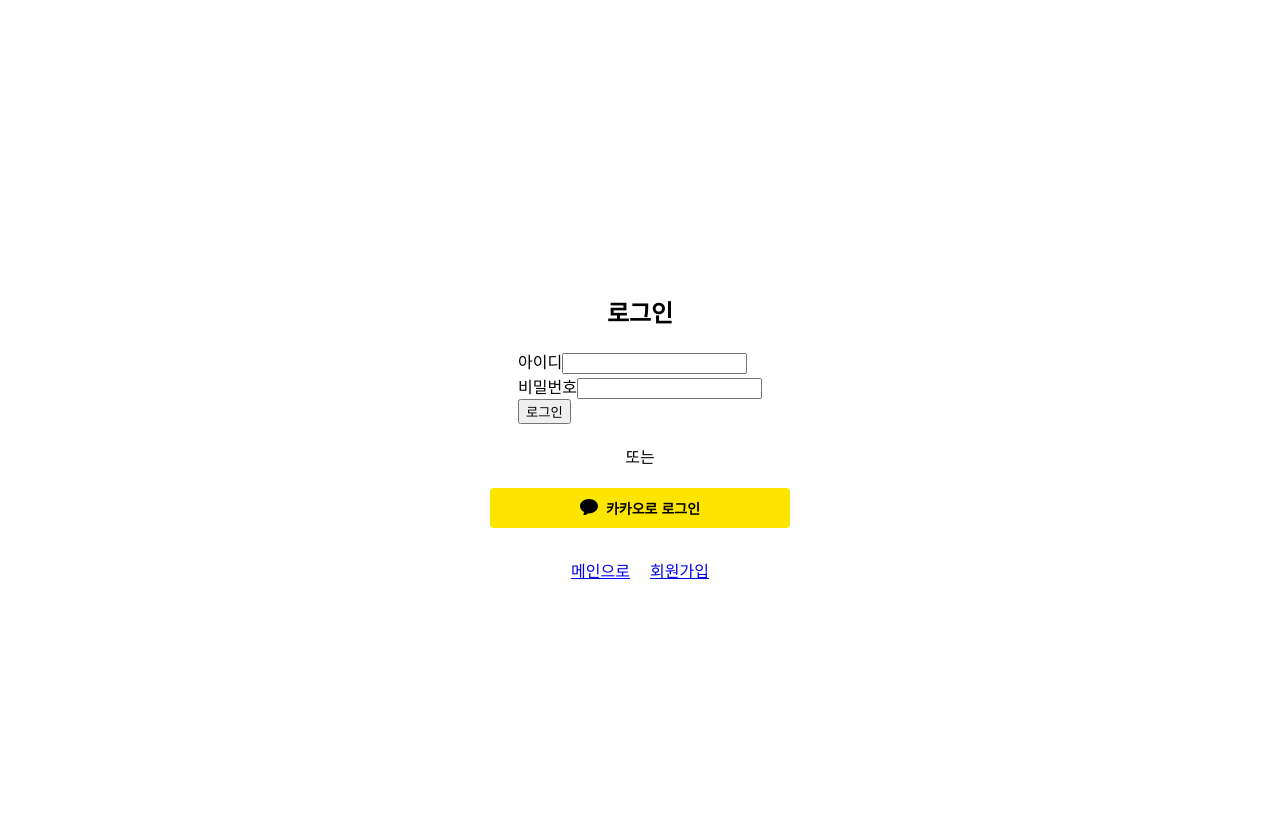
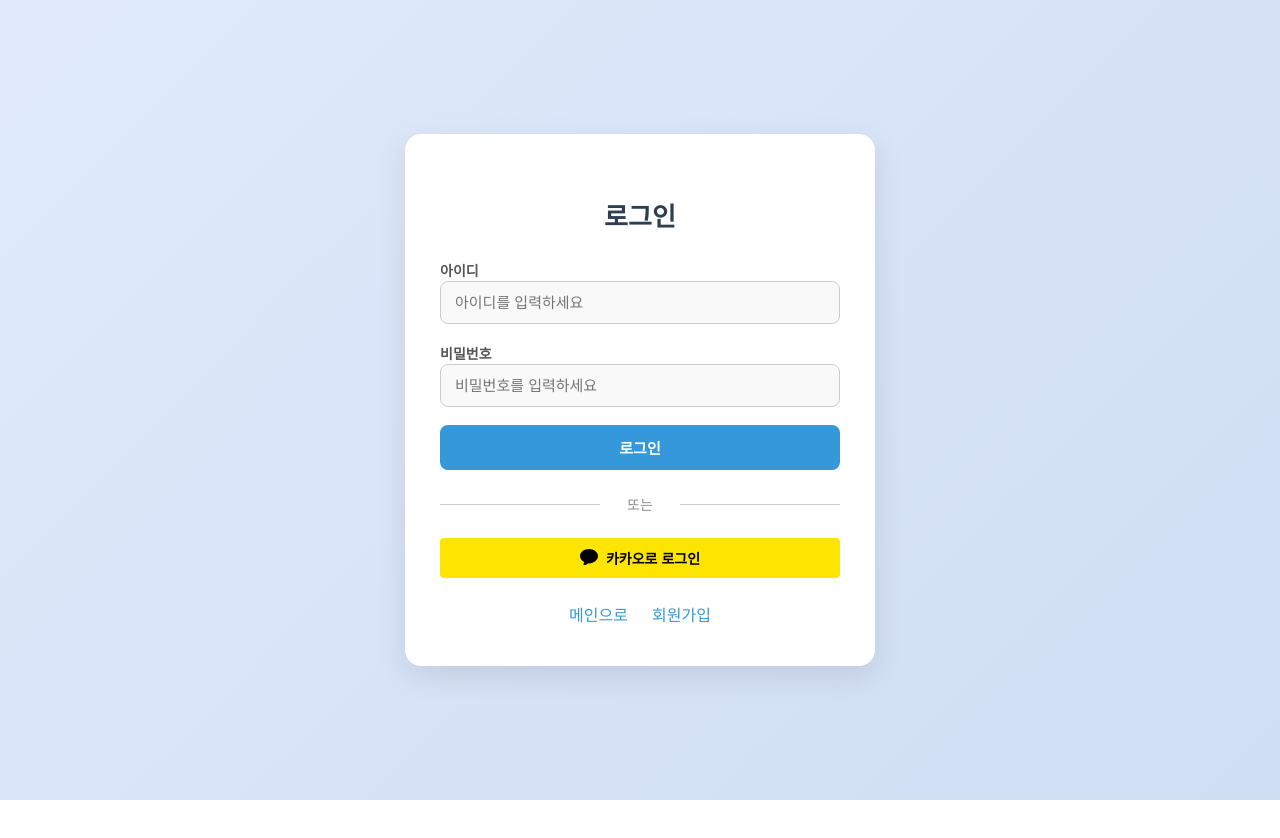
Before and after one commit to jitae1214/TDC, a React (Create React App) app in the folder front/: page /login in a window 1280 px wide. Shown: the top 838 px of the page. After the commit the page ends 800 px from the top, so only its background shows below. Built offline with nearby package versions, Linux system fonts and the light colour scheme.

Commit message:
로그인페이지 FSD아키텍쳐 적용 (한 60%..?) css 추가

```diff
--- a/front/src/components/KakaoLoginButton.tsx
+++ b/front/src/components/KakaoLoginButton.tsx
@@ -33,7 +33,6 @@ const KakaoLoginButton: React.FC<KakaoLoginButtonProps> = ({
         justifyContent: 'center',
         fontSize: '14px',
         width: '100%',
-        maxWidth: '300px',
       }}
     >
       {/* 카카오 아이콘 */}
--- /dev/null
+++ b/front/src/pages/login/api/index.ts
@@ -0,0 +1,24 @@
+// 이거 FSD 아키텍쳐 분리 해야 하는데 일단은 로그인만 먼저 분리
+import apiClient, {setAuthToken} from "../../../api/apiClient";
+import {LoginRequest, LoginResponse, setUsername} from "../model";
+
+const loginApi = async (loginData: LoginRequest): Promise<LoginResponse> => {
+    try {
+        const response = await apiClient.post<LoginResponse>("/auth/login", loginData);
+        if (response.data.success && response.data.token) {
+            setAuthToken(response.data.token); // JWT 토큰 저장
+            setUsername(response.data.username || ''); // 사용자 이름 저장
+            console.log("로그인 성공");
+            console.log(response.data);
+        }
+        return response.data;
+    } catch (error) {
+        console.error("로그인 API 오류:", error);
+        return {
+            success: false,
+            message: "서버 연결 중 오류가 발생했습니다.",
+        };
+    }
+};
+
+export default loginApi;
--- /dev/null
+++ b/front/src/pages/login/model/index.ts
@@ -0,0 +1,49 @@
+// 로그인 요청 인터페이스
+export interface LoginRequest {
+    username: string;
+    password: string;
+}
+
+// 로그인 응답 인터페이스
+export interface LoginResponse {
+    success: boolean;
+    message: string;
+    token?: string;
+    username?: string;
+}
+
+const AUTH_USERNAME_KEY = 'username';
+
+// 사용자 이름 관리 함수
+// seUsername , getUsername는 백엔드에서 받은 사용자 이름을
+// 로컬스토리지에 저장하고 관리하는 헬퍼 함수
+export const setUsername = (username: string): void => {
+    localStorage.setItem(AUTH_USERNAME_KEY, username);
+};
+
+// 토큰 저장 관련 상수
+const AUTH_TOKEN_KEY = 'token';
+// API 클라이언트 확장 기능들
+//토큰 저장 함수
+export const setAuthToken = (token: string | null): void => {
+    if (token) { // 토큰이 있으면 로컬스토리지에 저장
+        localStorage.setItem(AUTH_TOKEN_KEY, token);
+    } else {
+        localStorage.removeItem(AUTH_TOKEN_KEY);
+    }
+};
+
+
+// // 이거는 어디에 옮기지...
+// import axios from 'axios';
+// import type { AxiosInstance, InternalAxiosRequestConfig, AxiosResponse, AxiosError } from 'axios';
+// // API 기본 URL 설정
+// const BASE_URL = 'http://localhost:8080/api';
+// // axios 인스턴스 생성
+// const apiClient: AxiosInstance = axios.create({
+//     baseURL: BASE_URL,
+//     headers: {
+//         'Content-Type': 'application/json',
+//     },
+//     timeout: 10000, // 요청 타임아웃: 10초
+// });
--- a/front/src/pages/login/ui/index.tsx
+++ b/front/src/pages/login/ui/index.tsx
@@ -1,7 +1,15 @@
 import React, { useState } from "react";
 import { Link, useNavigate } from "react-router-dom";
-import { login } from "../../../api/authService";
 import KakaoLoginButton from "../../../components/KakaoLoginButton";
+import loginApi from "../api";
+import "./styles.css";
+
+// 로그인 유효성 검사용
+const validateLogin = (username: string, password: string): string | null => {
+    if (!username.trim()) return "아이디를 입력하세요.";
+    if (!password) return "비밀번호를 입력하세요.";
+    return null;
+};
 
 const Login = () => {
     const navigate = useNavigate();
@@ -13,13 +21,9 @@ const Login = () => {
     const handleSubmit = async (e: React.FormEvent) => {
         e.preventDefault();
 
-        if (!username.trim()) {
-            setErrorMessage("아이디를 입력하세요.");
-            return;
-        }
-
-        if (!password) {
-            setErrorMessage("비밀번호를 입력하세요.");
+        const validationError = validateLogin(username, password);
+        if (validationError) {
+            setErrorMessage(validationError);
             return;
         }
 
@@ -27,7 +31,7 @@ const Login = () => {
             setIsLoading(true);
             setErrorMessage("");
 
-            const response = await login({ username, password });
+            const response = await loginApi({ username, password });
 
             if (response.success) {
                 navigate("/api-test");
@@ -43,51 +47,53 @@ const Login = () => {
     };
 
     return (
-        <div style={{
-            display: 'flex',
-            flexDirection: 'column',
-            justifyContent: 'center',
-            alignItems: 'center',
-            height: '100vh',
-            padding: '20px'
-        }}>
+        <div className="login-container">
+            <div className="login-card">
                 <h2>로그인</h2>
 
-            {errorMessage && <div style={{ color: 'red', marginBottom: '15px' }}>{errorMessage}</div>}
+                {errorMessage && (
+                    <div className="login-error">{errorMessage}</div>
+                )}
 
-            <form onSubmit={handleSubmit}>
+                <form onSubmit={handleSubmit} className="login-form">
                     <div>
-                    <label>아이디</label>
+                        <label htmlFor="username">아이디</label>
                         <input
+                            id="username"
                             type="text"
                             value={username}
                             onChange={(e) => setUsername(e.target.value)}
+                            placeholder="아이디를 입력하세요"
                         />
                     </div>
 
                     <div>
-                    <label>비밀번호</label>
+                        <label htmlFor="password">비밀번호</label>
                         <input
+                            id="password"
                             type="password"
                             value={password}
                             onChange={(e) => setPassword(e.target.value)}
+                            placeholder="비밀번호를 입력하세요"
                         />
                     </div>
 
-                <button type="submit" disabled={isLoading}>
+                    <button type="submit" className="login-button" disabled={isLoading}>
                         {isLoading ? "로그인 중..." : "로그인"}
                     </button>
                 </form>
 
-            <div style={{ margin: '20px 0' }}>또는</div>
+                <div className="login-divider">또는</div>
 
                 <KakaoLoginButton />
 
-            <div style={{ marginTop: '30px' }}>
-                <Link to="/main" style={{ marginRight: '20px' }}>메인으로</Link>
+                <div className="login-links">
+                    <Link to="/main">메인으로</Link>
                     <Link to="/signup">회원가입</Link>
                 </div>
             </div>
+        </div>
+
     );
 };
 
--- /dev/null
+++ b/front/src/pages/login/ui/styles.css
@@ -0,0 +1,173 @@
+/* 겉멋용 */
+:root {
+    --primary-color: #3498db;
+    --primary-hover: #2980b9;
+    --error-color: #e74c3c;
+    --error-background: #fdecea;
+    --background-gradient-start: #e0eafc;
+    --background-gradient-end: #cfdef3;
+    --card-background: #ffffff;
+    --input-background: #f9f9f9;
+    --input-focus-border: #3498db;
+    --divider-color: #ccc;
+    --text-color: #2c3e50;
+    --sub-text-color: #555;
+    --link-color: #3498db;
+    --link-hover-color: #1f6fb2;
+
+    --max-width: 400px;
+    --card-padding: 40px 35px;
+    --input-padding: 12px 14px;
+    --button-padding: 12px;
+    --gap: 18px;
+    --font-size: 15px;
+    --font-size-large: 16px;
+    --font-size-heading: 26px;
+    --font-size-small: 14px;
+}
+
+/* CSS는 위대하니까 기본 세팅이 필요하다 하하하하하 근데 여기에만 해도 다른 페이지도 다 적용 되는것도 웃김 */
+body {
+    margin: 0;
+    padding: 0;
+}
+
+.login-container {
+    display: flex;
+    justify-content: center;
+    align-items: center;
+    height: 100vh;
+    background: linear-gradient(135deg, var(--background-gradient-start), var(--background-gradient-end));
+    font-family: "Pretendard", "Segoe UI", Tahoma, Geneva, Verdana, sans-serif;
+}
+
+.login-card {
+    background-color: var(--card-background);
+    padding: var(--card-padding);
+    border-radius: 16px;
+    box-shadow: 0 10px 30px rgba(0, 0, 0, 0.1);
+    width: 100%;
+    max-width: var(--max-width);
+    animation: fadeIn 0.4s ease-in-out;
+}
+
+@keyframes fadeIn {
+    from {
+        opacity: 0;
+        transform: translateY(20px);
+    }
+    to {
+        opacity: 1;
+        transform: translateY(0);
+    }
+}
+
+.login-card h2 {
+    margin-bottom: 25px;
+    font-size: var(--font-size-heading);
+    font-weight: 700;
+    color: var(--text-color);
+    text-align: center;
+}
+
+.login-error {
+    color: var(--error-color);
+    margin-bottom: 15px;
+    font-size: var(--font-size-small);
+    text-align: center;
+    background-color: var(--error-background);
+    padding: 8px;
+    border-radius: 6px;
+}
+
+.login-form {
+    display: flex;
+    flex-direction: column;
+    gap: var(--gap);
+}
+
+.login-form label {
+    font-weight: 600;
+    font-size: var(--font-size-small);
+    margin-bottom: 6px;
+    color: var(--sub-text-color);
+}
+
+.login-form input {
+    width: 100%;
+    padding: var(--input-padding);
+    font-size: var(--font-size);
+    border: 1px solid #ccc;
+    border-radius: 8px;
+    box-sizing: border-box;
+    background-color: var(--input-background);
+    transition: all 0.2s;
+}
+
+.login-button {
+    width: 100%;
+    padding: var(--button-padding);
+    font-size: var(--font-size);
+    font-weight: 600;
+    border-radius: 8px;
+    box-sizing: border-box;
+    background-color: var(--primary-color);
+    color: white;
+    border: none;
+    cursor: pointer;
+    transition: background-color 0.3s, transform 0.1s;
+}
+
+.login-button:hover {
+    background-color: var(--primary-hover);
+    transform: translateY(-1px);
+}
+
+.login-button:disabled {
+    background-color: #95a5a6;
+    cursor: not-allowed;
+}
+
+.login-divider {
+    margin: 24px 0;
+    text-align: center;
+    color: #888;
+    font-size: var(--font-size-small);
+    position: relative;
+}
+
+.login-divider::before,
+.login-divider::after {
+    content: "";
+    position: absolute;
+    top: 50%;
+    width: 40%;
+    height: 1px;
+    background-color: var(--divider-color);
+}
+
+.login-divider::before {
+    left: 0;
+}
+
+.login-divider::after {
+    right: 0;
+}
+
+.login-links {
+    text-align: center;
+    margin-top: 24px;
+}
+
+.login-links a {
+    margin: 0 12px;
+    color: var(--link-color);
+    text-decoration: none;
+    font-weight: 500;
+    transition: color 0.2s;
+}
+
+.login-links a:hover {
+    color: var(--link-hover-color);
+    text-decoration: underline;
+}
```
Also changed, not shown: front/src/pages/login/index.ts (line endings or trailing spaces), front/src/pages/signup/index.ts (line endings or trailing spaces). Lines whose indentation alone changed are shown as unchanged.
